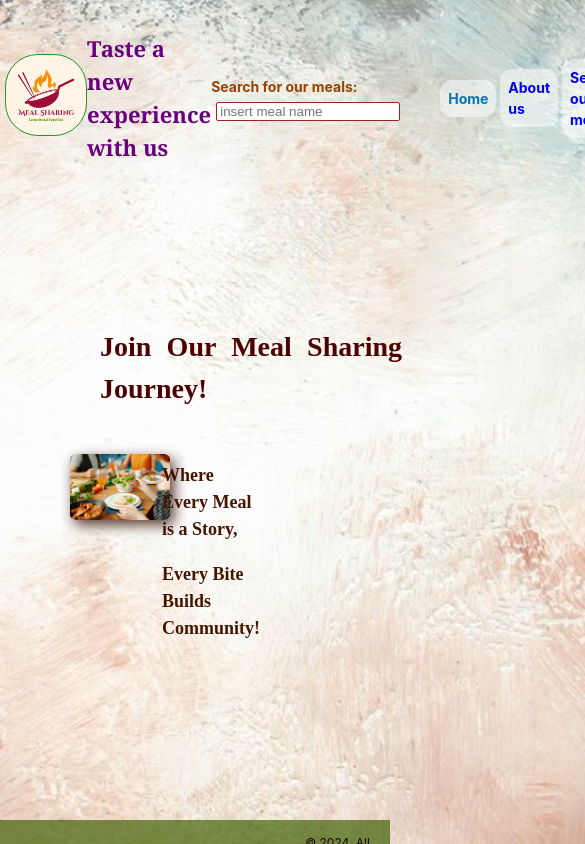
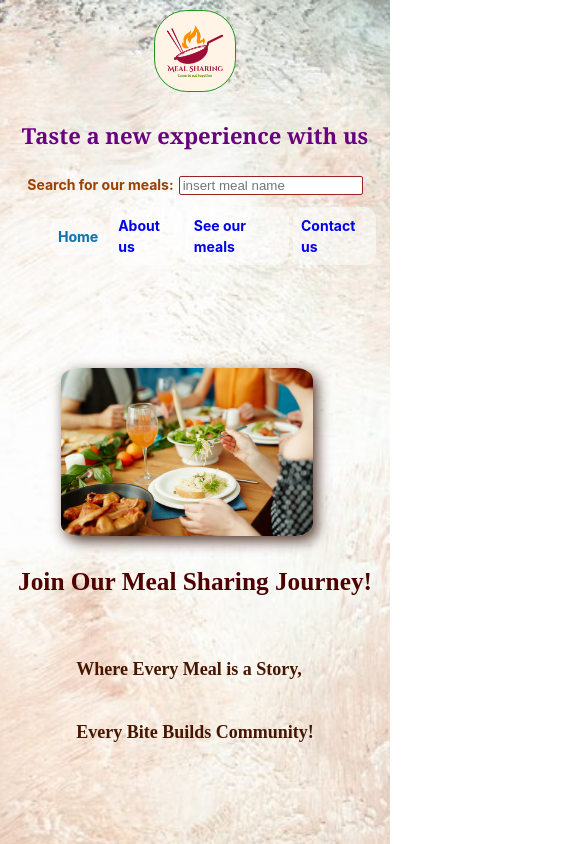
Before and after one commit to katayouny/meal-sharing, a React (Vite) app in the folder src/client/: page / in a window 390 px wide. Shown: the top 844 px of the page, 585 px wide, since content can reach past the window. Built offline with nearby package versions, Linux system fonts and the light colour scheme.

Commit message:
Update to v3 - changing in meal search result style + Applying changes in CSS => web responsive design

```diff
--- a/src/client/src/Pages/AboutUs.css
+++ b/src/client/src/Pages/AboutUs.css
@@ -2,21 +2,21 @@
   display: flex;
   align-items: center;
   flex-direction: column;
-  width: 63%;
+  width: 62%;
   padding: 30px;
-  margin: 18px 10px 10px 100px;
-  text-align: justify;
+  margin: 0 25px 0 25px;
   border-radius: 8px;
   height: auto;
 }
 
 .about-us-title {
+  display: flex;
+  align-items: center;
   color: rgb(78, 0, 0);
   font-family: cursive;
   font-weight: bolder;
-  text-align: justify;
   font-size: 26px;
-  margin: 2px 2px 2px 140px;
+  margin: 0 25px 0 25px;
 }
 
 .about-us-text-container {
--- a/src/client/src/Pages/ContactUs.css
+++ b/src/client/src/Pages/ContactUs.css
@@ -3,25 +3,26 @@
   align-items: center;
   flex-direction: column;
   padding: 20px 50px 20px 50px;
-  margin: 25px 30px 40px 80px;
-  text-align: justify;
   border-radius: 18px;
   width: 63%;
   background-color: rgba(255, 255, 255, 30%);
+  height: 66vh;
+  margin:0 30px 0 30px;
 }
 
 .contact-us-title {
+  display: flex;
+  align-items: center;
   color: rgb(78, 0, 0);
   font-family: cursive;
   font-weight: bolder;
-  text-align: justify;
   font-size: 26px;
-  margin: 2px 2px 2px 100px;
+  margin: 0 auto 0 auto;
 }
 
 .contac-us-text-container {
   padding: 10px 10px 10px 10px;
   border-radius: 18px;
   font-size: 14px;
-  margin: 5px 2px 2px 2px;
+  text-align: justify;
 }
--- a/src/client/src/Pages/Homepage.css
+++ b/src/client/src/Pages/Homepage.css
@@ -2,18 +2,30 @@
   display: flex;
   flex-direction: row;
   align-items: center;
-  height: 72vh;
+  height: 67vh;
+  padding: 20px;
+  margin: 0;
+}
+
+@media (max-width: 768px) {
+  .homepage-wrapper {
+    flex-direction: column;
+    justify-content: center;
+    align-items: center;
+    padding: 1px;
+  }
 }
 
 .content-wrapper {
   display: flex;
   flex-direction: column;
+  justify-content: center;
   align-items: center;
-  margin-right: 150px;
-  max-width: 100%;
 }
 
 .homepage-title {
+  display: flex;
+  align-items: center;
   color: rgb(78, 0, 0);
   font-family: cursive;
   font-weight: bolder;
@@ -21,10 +33,29 @@
   font-size: 28px;
 }
 
+@media (max-width: 768px) {
+  .homepage-title {
+    font-size: 3vh;
+    flex-direction: column;
+    justify-content: center;
+    padding: 10px;
+  }
+}
+
 .homepage-texts-container {
-  padding: 10px 140px 10px 60px;
-  margin: 5px 2px 2px 2px;
+  display: flex;
+  flex-direction: column;
   font-family: cursive;
+}
+
+@media (max-width: 768px) {
+  .homepage-texts-container {
+    display: flex;
+    font-size: 20vh;
+    flex-direction: column;
+    justify-content: center;
+    padding: 10px;
+  }
 }
 
 .homepage-texts-container p {
@@ -34,10 +65,18 @@
 }
 
 .home-image-container img {
-  width: 400px;
+  display: flex;
+  flex-direction: column;
+  width: 450px;
   max-width: 100%;
   border-radius: 7%;
-  margin-left: 70px;
-  margin-right: 30px;
+  margin-left: 60px;
+  margin-right: 60px;
   box-shadow: 4px 5px 14px #55382e;
 }
+
+@media (max-width: 768px) {
+  .home-image-container img {
+    width: 65%;
+  }
+}
--- a/src/client/src/Pages/Homepage.jsx
+++ b/src/client/src/Pages/Homepage.jsx
@@ -12,7 +12,6 @@ function Homepage() {
           <p>Every Bite Builds Community!</p>
         </div>
       </div>
-
     </div>
   );
 }
--- a/src/client/src/components/Footer/Footer.css
+++ b/src/client/src/components/Footer/Footer.css
@@ -8,6 +8,15 @@
   border-bottom-right-radius: 6px;
   margin-bottom: 0;
   margin-top: 26px;
+}
+
+@media (max-width: 768px) {
+  .footer {
+    flex-direction: column; /* Change layout to column */
+    justify-content: center; /* Center items vertically */
+    padding-left: 10px;
+    padding-right: 10px;
+  }
 }
 
 .social-icons span {
--- a/src/client/src/components/HEADER/Header.css
+++ b/src/client/src/components/HEADER/Header.css
@@ -2,12 +2,23 @@
   display: flex;
   justify-content: space-around;
   align-items: center;
-  padding: 10px 16px 0 5px;
+  padding: 10px 16px 10px 5px;
   margin-top: 0;
   margin-bottom: 0;
 }
 
+/* Styles for mobile devices */
+@media (max-width: 768px) {
+  .header {
+    flex-direction: column;
+    justify-content: center;
+    padding: 10px;
+  }
+}
+
 .header nav ul {
+  display: flex;
+  justify-content: center;
   align-items: center;
 }
 
--- a/src/client/src/index.css
+++ b/src/client/src/index.css
@@ -4,7 +4,7 @@ body {
   background-repeat: no-repeat;
   background-position: bottom;
   margin: 0;
-  min-height: 100vh;
+  min-height: 100%;
 }
 
 #root {
@@ -12,10 +12,37 @@ body {
   line-height: 1.5;
   font-weight: 400;
   margin: 0;
-  min-height: 100vh;
+  min-height: 100%;
 }
 
 html {
-  min-height: 100vh;
+  min-height: 100%;
   margin: 0;
 }
+
+/* styles for desktop devices */
+@media only screen and (min-width: 1800px) {
+  body {
+    font-size: 16px;
+    width: 80%;
+    margin: auto;
+  }
+}
+
+/* styles for tablet devices */
+@media only screen and (min-width: 768px) and (max-width: 991px) {
+  body {
+    font-size: 14px;
+    width: 90%;
+    margin: auto;
+  }
+}
+
+/* styles for mobile devices */
+@media only screen and (max-width: 767px) {
+  body {
+    font-size: 12px;
+    width: 100%;
+    margin: 0;
+  }
+}
```
